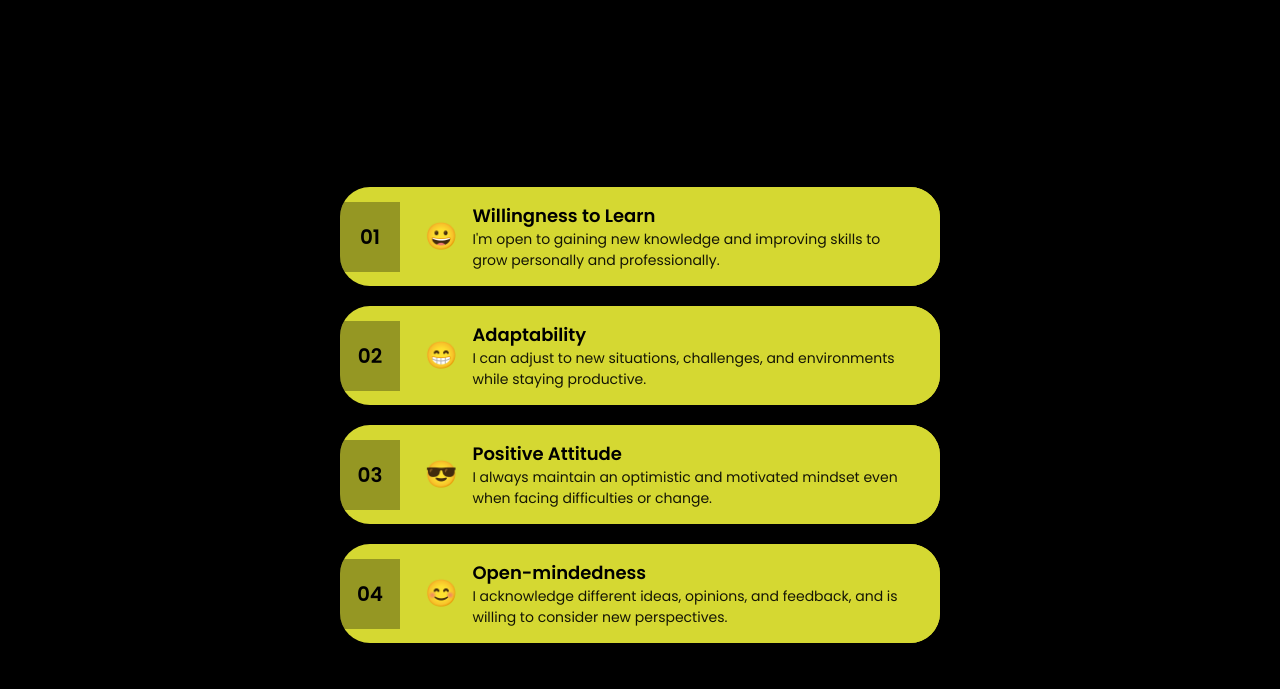
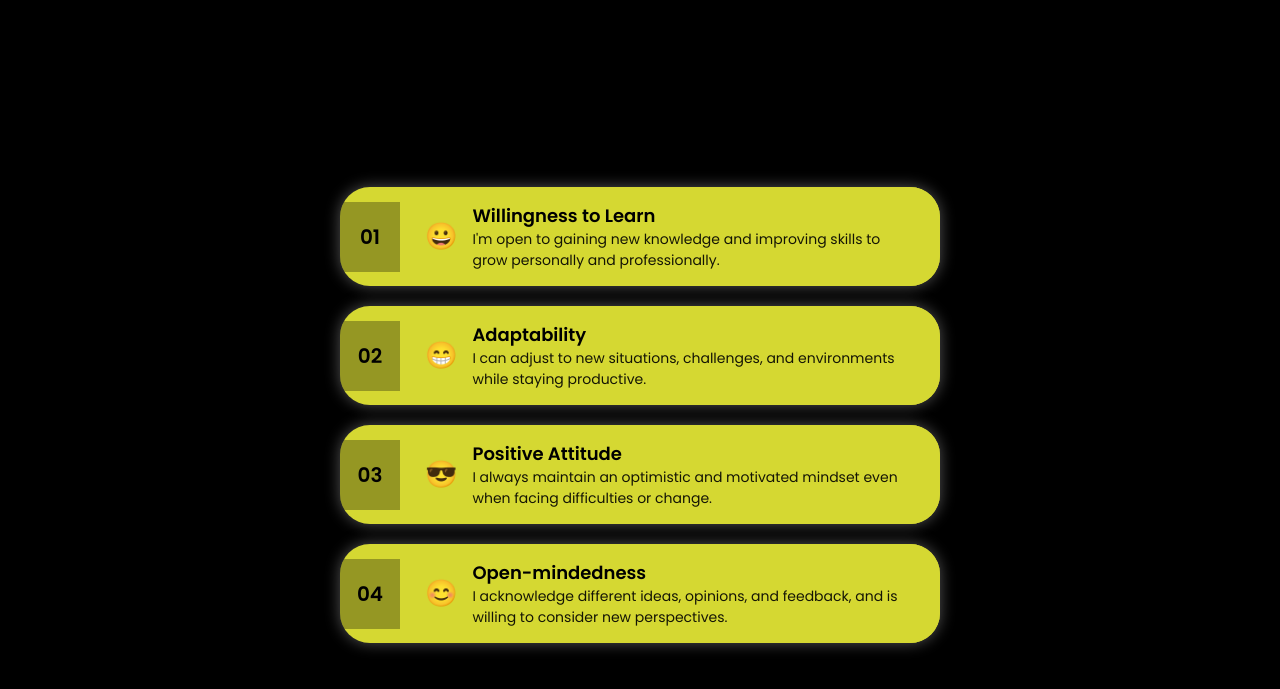
Before and after one commit to glimuel73-prog/My-Portfolio, a plain HTML site: page Skills.html in a window 1280 px wide. Shown: the part 75-764 px from the top of the page. Drawn offline with Linux system fonts and the light colour scheme.

Commit message:
style.css

```diff
--- a/style.css
+++ b/style.css
@@ -117,7 +117,7 @@ html{
       color: #000000;
       border-radius: 30px 30px 30px 30px;
       overflow: hidden;
-      box-shadow: 0 3px 6px rgba(0,0,0,0.1);
+     box-shadow: 0 0 15px rgba(87, 87, 87, 0.959);
     }
 
     .number {
@@ -529,4 +529,5 @@ button:hover{
         border-radius: 0.5rem;
         border-bottom: 0.5rem solid #d5d832;
     }
+
 }
```
